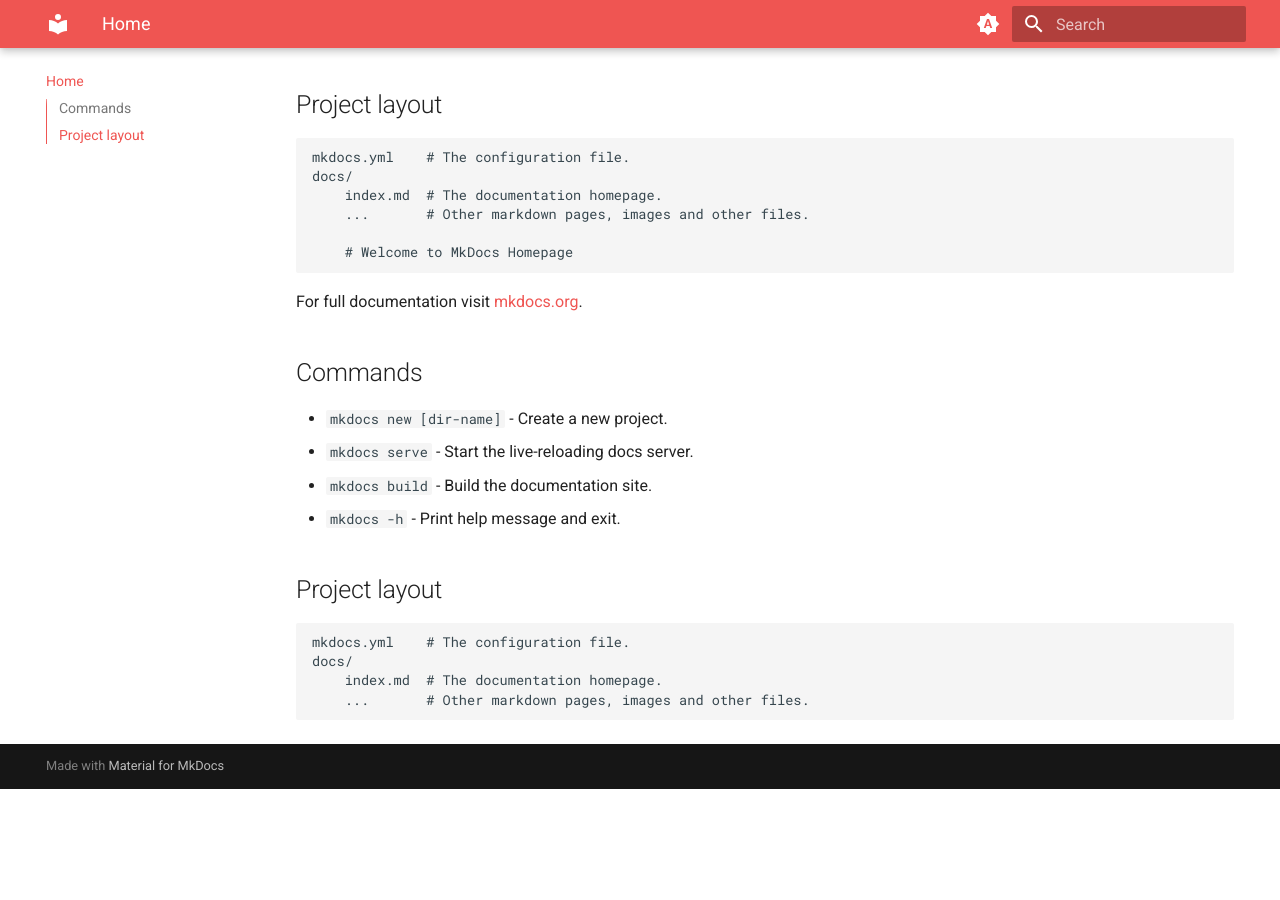
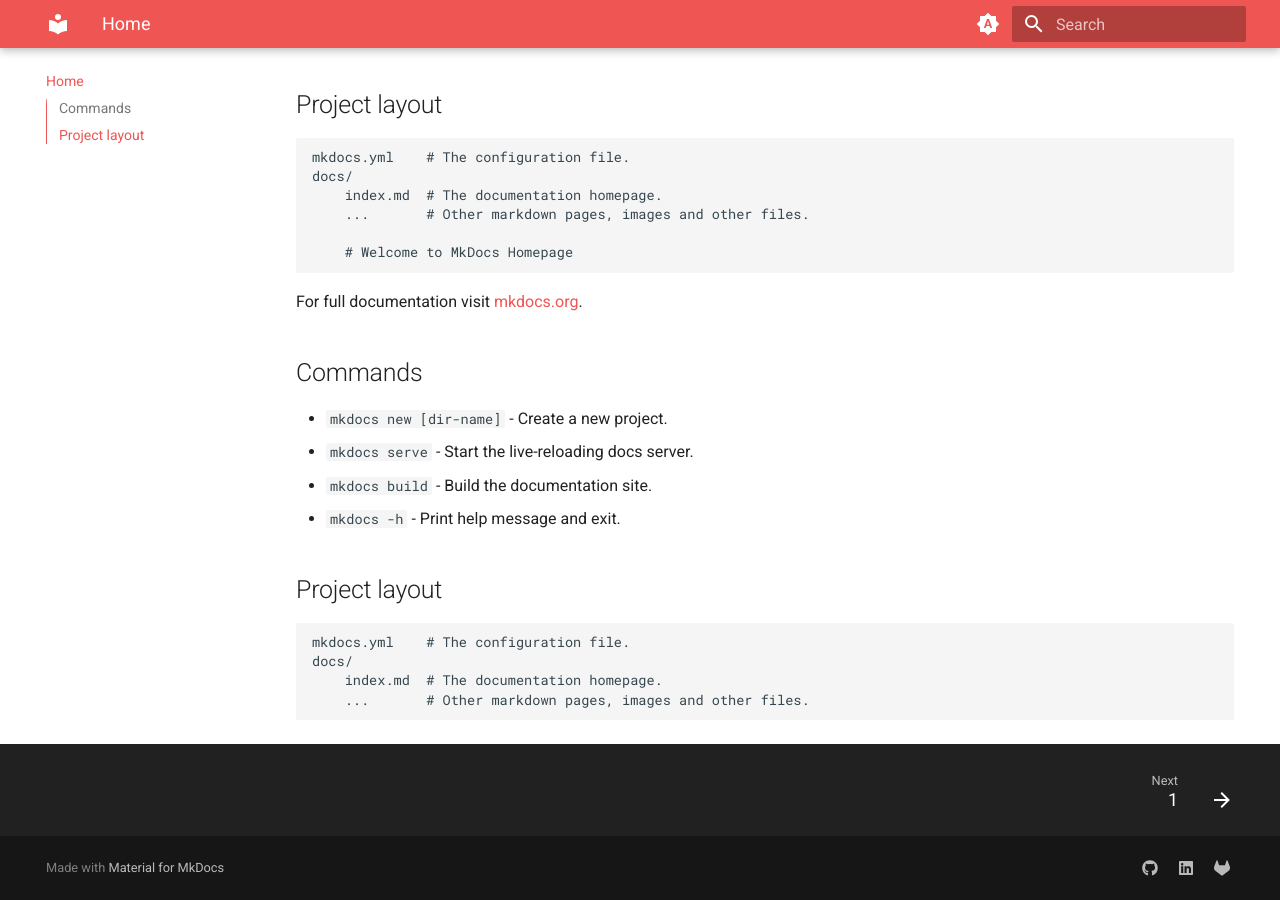
Before and after one commit to MahdiHaeri/mkdocs-material-test, an MkDocs documentation site: the page built from docs/index.md, in a window 1280 px wide and 900 px high, scrolled down 2511 px. Built offline with MkDocs 1.6.1 and Material for MkDocs 9.7.7, drawn with Linux system fonts in a browser that asks for light colours; before the commit the page ends 3300 px from its top, so only the background shows below that.

Commit message:
Setting up footer

```diff
--- a/mkdocs.yml
+++ b/mkdocs.yml
@@ -95,8 +95,11 @@
     - search.share # deep linking
 
   # setup header ---------------------------------------------
-    - header.autohide
+    - header.autohide # autohide header
     # - announce.dismiss
+  # setup footer ---------------------------------------------
+    - navigation.footer # footer navigation
+
 
 
   # tag
@@ -130,6 +133,17 @@
         - tags
 
 
+
+extra:
+  social:
+    - icon: fontawesome/brands/github
+      link: https://github.com/MahdiHaeri
+
+    - icon: fontawesome/brands/linkedin
+      link: https://www.linkedin.com/in/mahdi-haeri/
+
+    - icon: fontawesome/brands/gitlab
+      link: https://gitlab.com/MahdiHaeri
 
 # for tag
 # extra:
```
